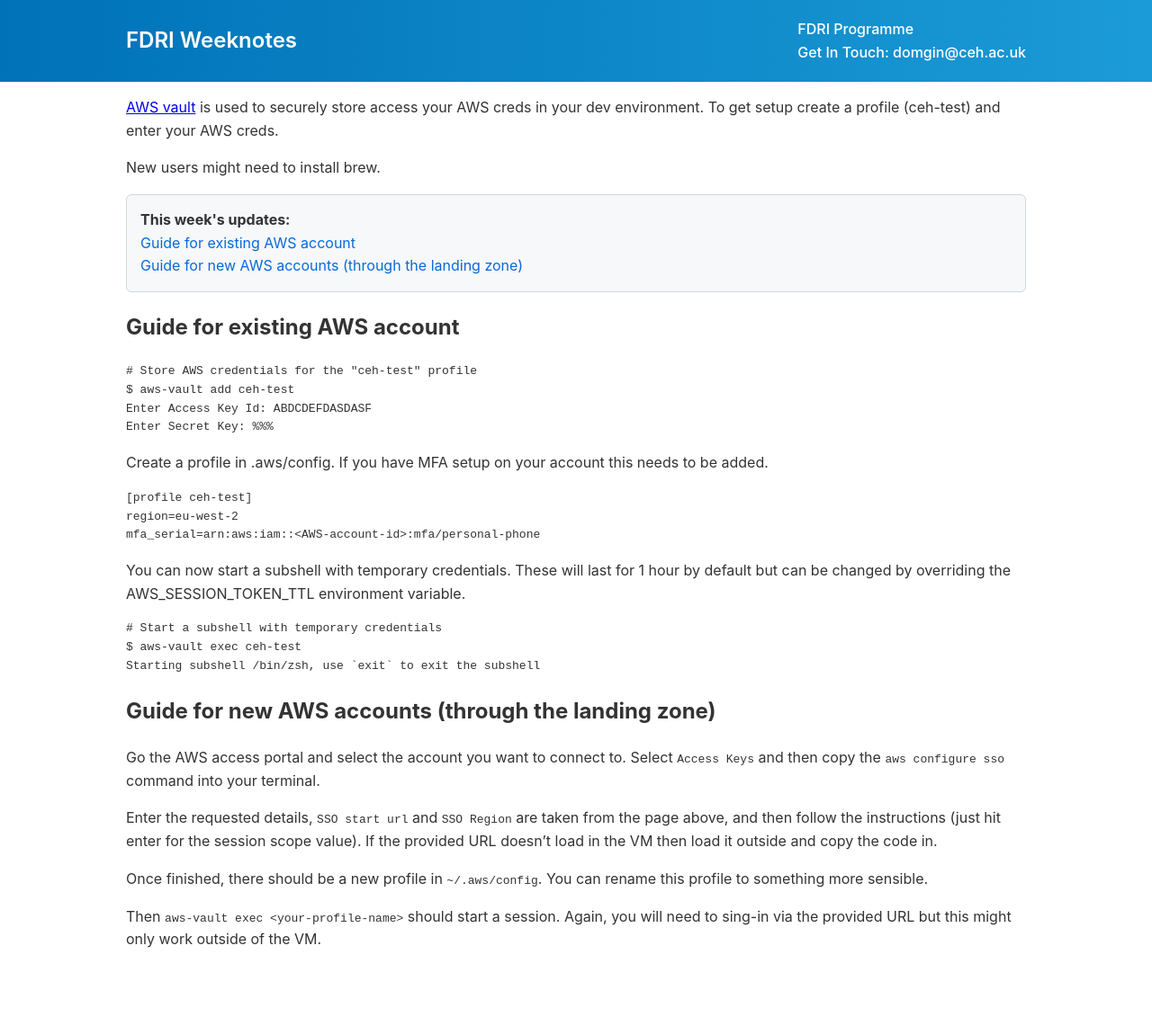
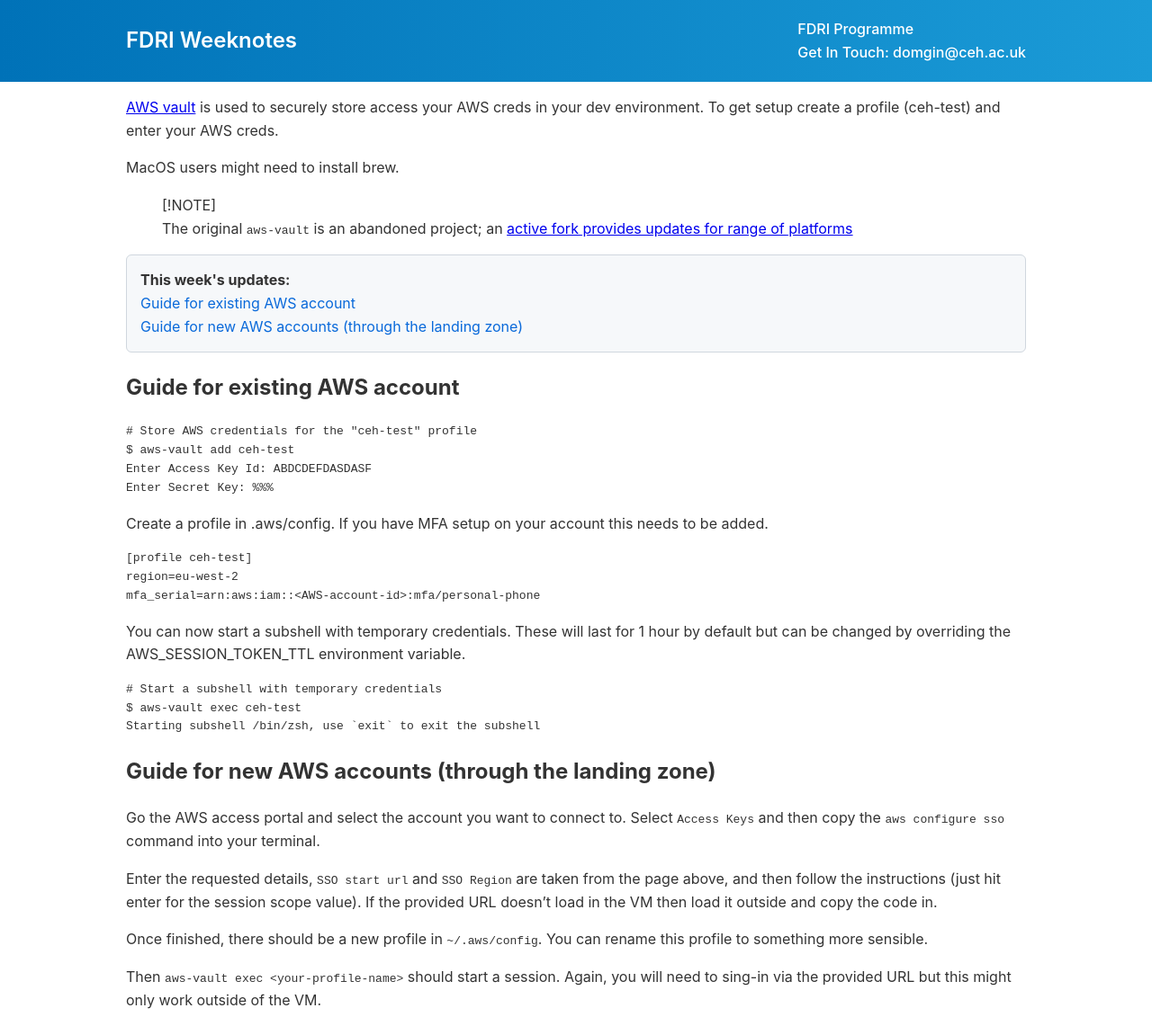
Before and after one commit to NERC-CEH/fdri_words, a Jekyll site: the page built from aws/aws-vault.md, in a window 1280 px wide. Shown: the whole page at 90% size. Built offline with Jekyll 4.4.1, drawn with Linux system fonts in a browser that asks for light colours; our own code applies the rules of GitHub Pages for plain Markdown files; before the commit the page ends 1074 px from its top, so only the background shows below that.

Commit message:
add a note about the AWS vault download

```diff
--- a/aws/aws-vault.md
+++ b/aws/aws-vault.md
@@ -1,6 +1,9 @@
 [AWS vault](https://github.com/99designs/aws-vault) is used to securely store access your AWS creds in your dev environment. To get setup create a profile (ceh-test) and enter your AWS creds.
 
-New users might need to install brew.
+MacOS users might need to install brew.
+
+> [!NOTE]
+> The original `aws-vault` is an abandoned project; an [active fork provides updates for range of platforms](https://github.com/byteness/aws-vault/releases/tag/v7.9.8)
 
 ## Guide for existing AWS account
 
```
